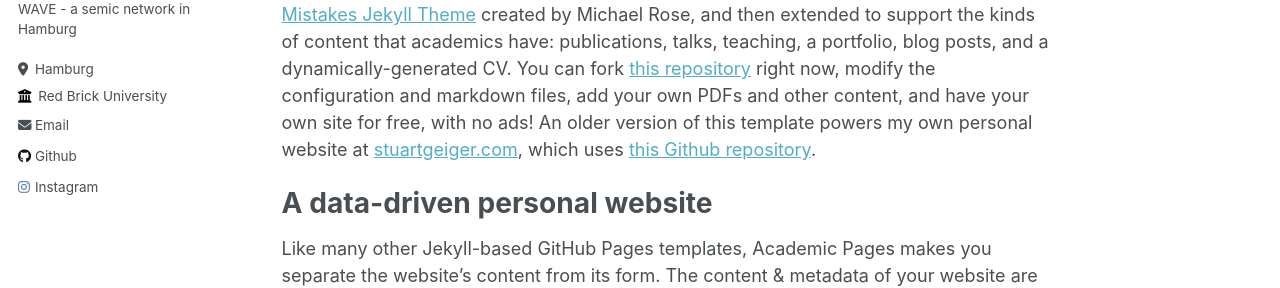
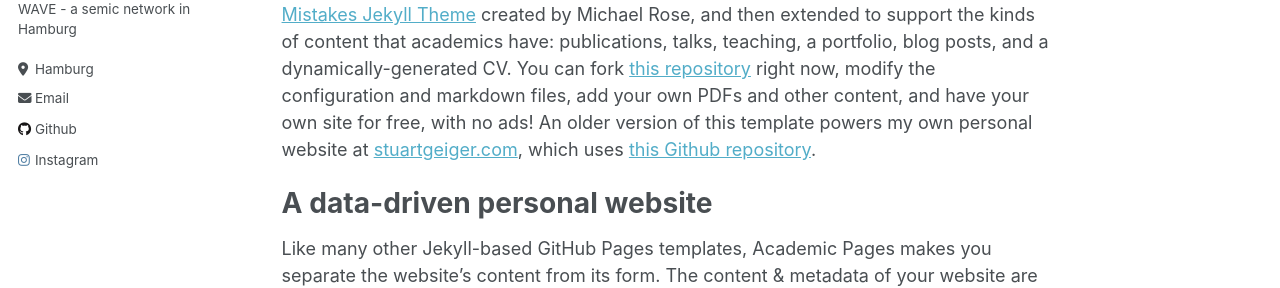
Before and after one commit to Kisleif/WAVE-hamburg, a Jekyll site: the page built from _pages/about.md, in a window 1280 px wide. Shown: the part 283-571 px from the top of the page. Built offline with Jekyll 4.4.1, drawn with Linux system fonts in a browser that asks for light colours.

Commit message:
Update _config.yml

```diff
--- a/_config.yml
+++ b/_config.yml
@@ -26,7 +26,7 @@ author:
   pronouns         : # example: "she/her"
   bio              : "WAVE - a semic network in Hamburg"
   location         : "Hamburg"
-  employer         : "Red Brick University"
+  employer         : #"Red Brick University"
   uri              : # URL
   email            : "none@example.org"
 
@@ -65,6 +65,7 @@ author:
   steam            : # Username
   telegram         : # URL
   tumblr           : # Username
+  twitch           : wave_hamburg
   twitter          : # Username for X / Twitter
   vine             : # Username
   weibo            : # Username
```
